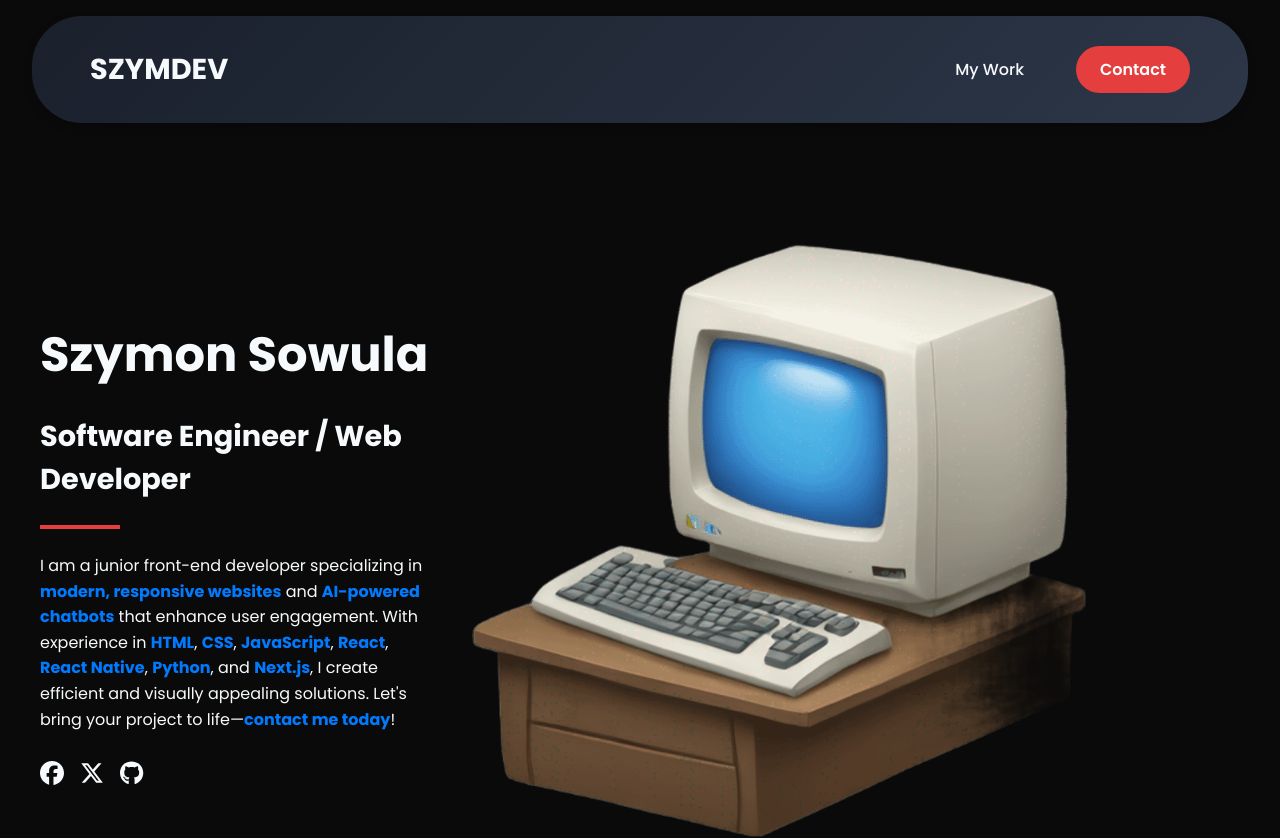
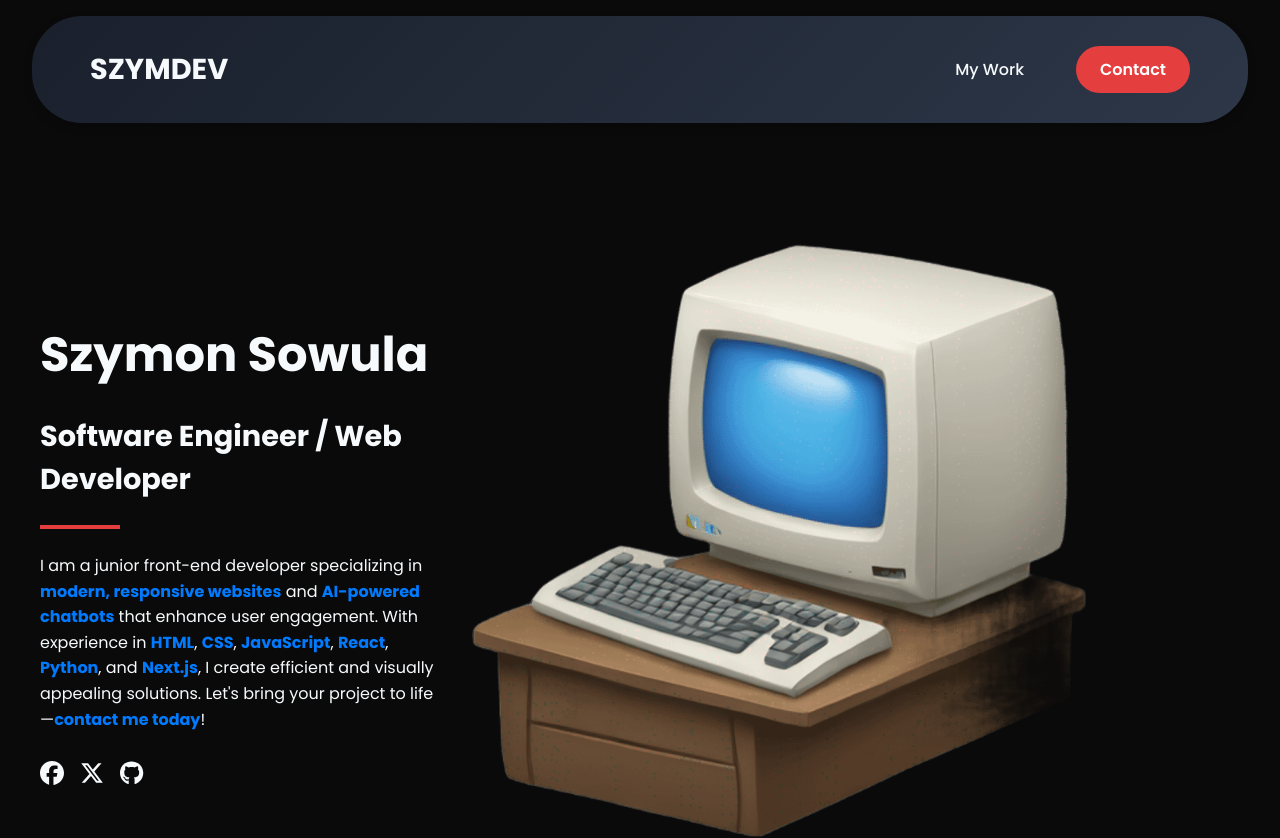
Before and after one commit to SZYMDEV/Portfolio0, a React (Vite) app: page / in a window 1280 px wide. Shown: the top 838 px of the page. Built offline with nearby package versions, Linux system fonts and the light colour scheme; a web font is replaced by a local one.

Commit message:
Little changes

```diff
--- a/src/Components/IntroAnimation.jsx
+++ b/src/Components/IntroAnimation.jsx
@@ -22,7 +22,7 @@ const IntroAnimation = () => {
   }, [messages.length]);
 
   if (!isVisible) {
-    return null; // Nie wyświetlaj komponentu, gdy isVisible jest false
+    return null;
   }
 
   return (
--- a/src/Components/Main.jsx
+++ b/src/Components/Main.jsx
@@ -40,7 +40,6 @@ const Main = ({ scrollToPortfolio }) => {
             <span className="highlight">CSS</span>,{" "}
             <span className="highlight">JavaScript</span>,{" "}
             <span className="highlight">React</span>,{" "}
-            <span className="highlight">React Native</span>,{" "}
             <span className="highlight">Python</span>, and{" "}
             <span className="highlight">Next.js</span>, I create efficient and
             visually appealing solutions. Let's bring your project to life—
```
